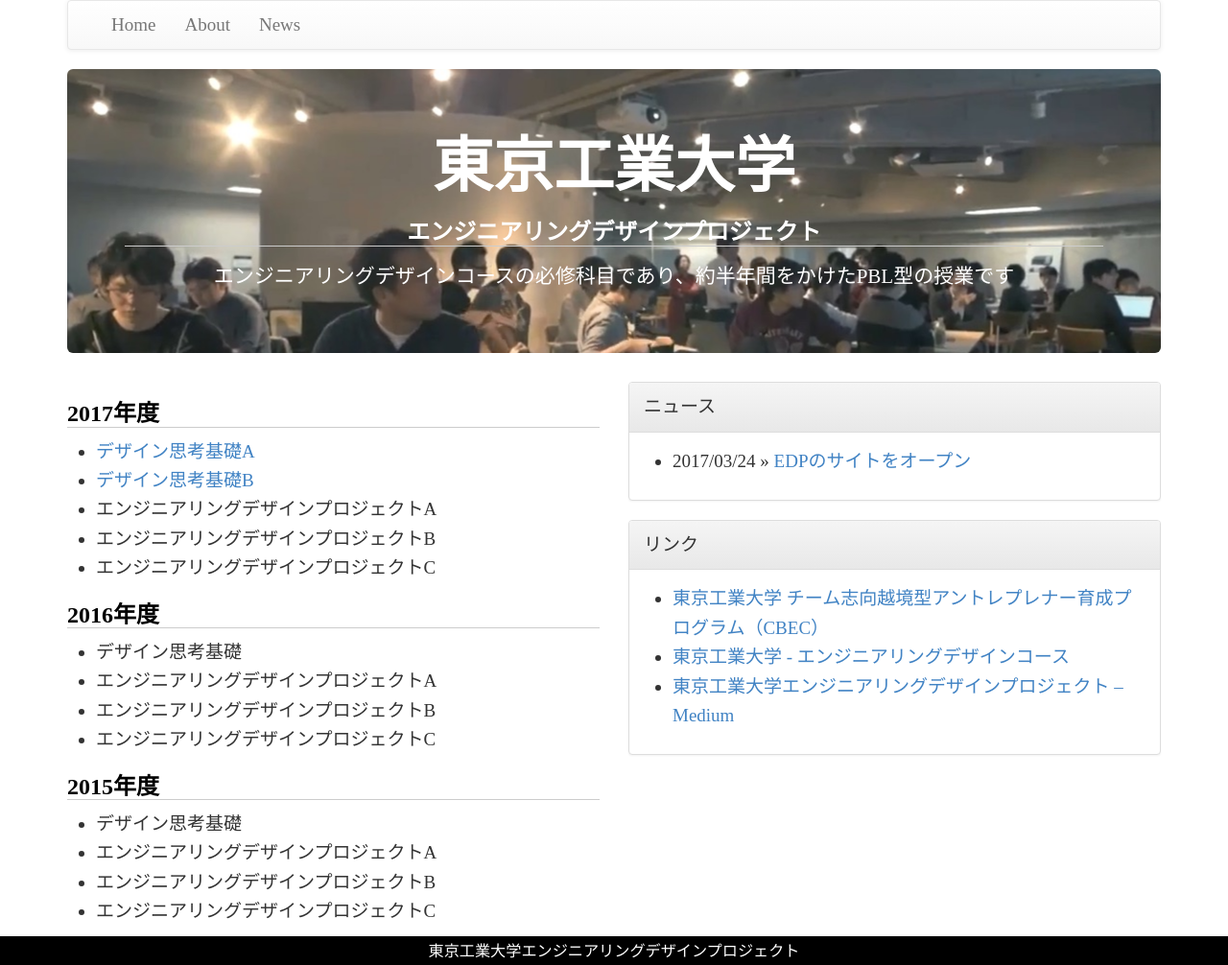
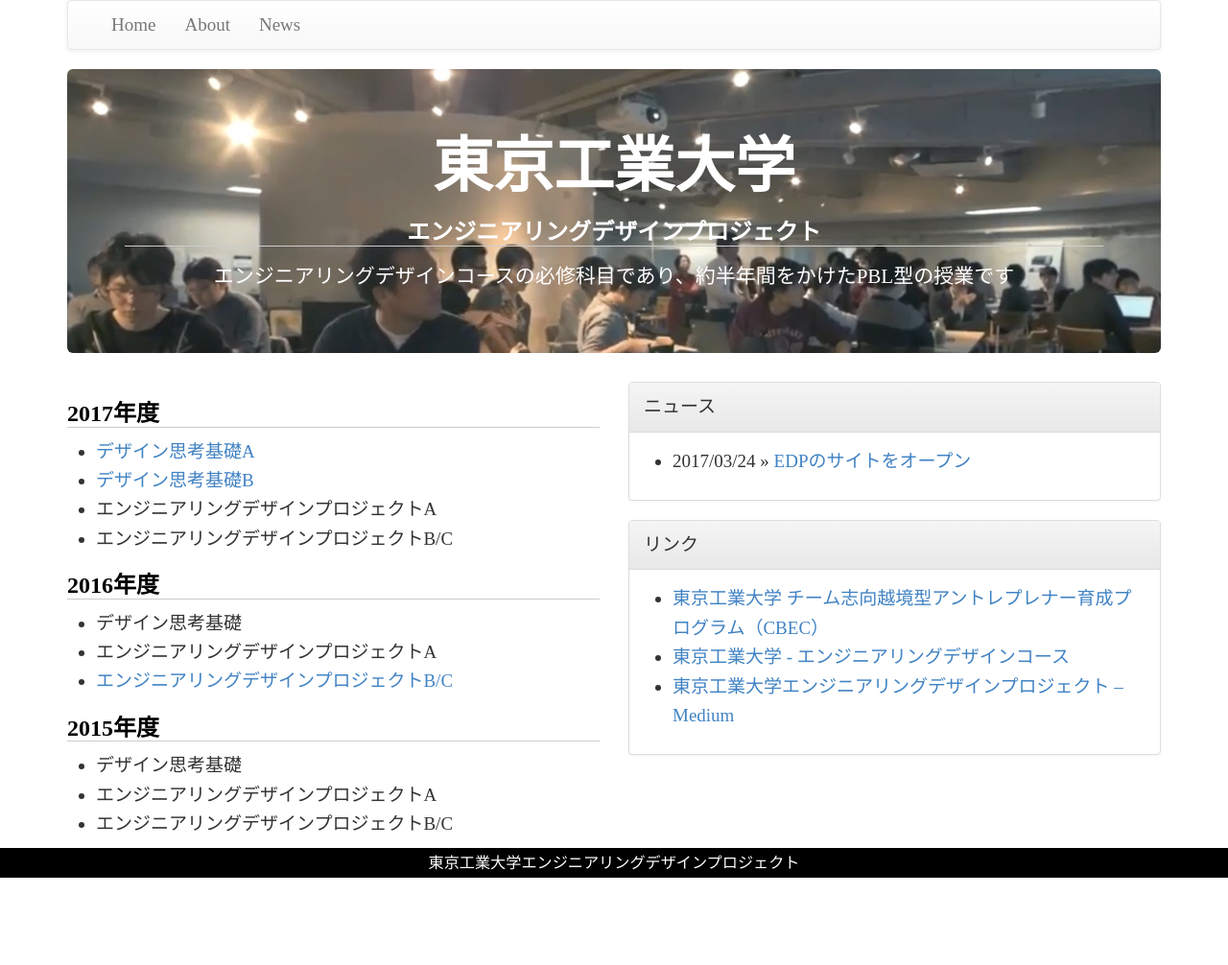
Before and after one commit to titech-edp/titech-edp.github.io, a Jekyll site: the page built from index.md, in a window 1280 px wide. Shown: the whole page at 96% size. Built offline with Jekyll 4.4.1, drawn with Linux system fonts in a browser that asks for light colours; after the commit the page ends 915 px from its top, so only the background shows below that.

Commit message:
Add edp-bc

```diff
--- a/_layouts/page.html
+++ b/_layouts/page.html
@@ -4,10 +4,10 @@
 <article class="page">
 
   <div class="page-header">
-    <h1>{{ page.title }}</h1>
+      <h1 class="page-title" itemprop="name headline">{{ page.title }}</h1>
   </div>
 
-  <div class="page-content">
+  <div class="post-content" itemprop="articleBody">
     {{ content }}
   </div>
 
--- a/index.md
+++ b/index.md
@@ -12,16 +12,14 @@
 <li><a href="/2017-dtf-a/">デザイン思考基礎A</a></li>
 <li><a href="/2017-dtf-b/">デザイン思考基礎B</a></li>
 <li>エンジニアリングデザインプロジェクトA</li>
-<li>エンジニアリングデザインプロジェクトB</li>
-<li>エンジニアリングデザインプロジェクトC</li>
+<li>エンジニアリングデザインプロジェクトB/C</li>
 </ul>
 
 <h2>2016年度</h2>
 <ul>
 <li>デザイン思考基礎</li>
 <li>エンジニアリングデザインプロジェクトA</li>
-<li>エンジニアリングデザインプロジェクトB</li>
-<li>エンジニアリングデザインプロジェクトC</li>
+<li><a href="/2016-edp-bc/">エンジニアリングデザインプロジェクトB/C</a></li>
 </ul>
 
 
@@ -29,8 +27,7 @@
 <ul>
 <li>デザイン思考基礎</li>
 <li>エンジニアリングデザインプロジェクトA</li>
-<li>エンジニアリングデザインプロジェクトB</li>
-<li>エンジニアリングデザインプロジェクトC</li>
+<li>エンジニアリングデザインプロジェクトB/C</li>
 </ul>
 
 </div>
```
Also changed, not shown: 2016-edp-bc/index.md (added, +158 -0 lines), 2017-dtf-b/index.md (+5 -0 lines).
